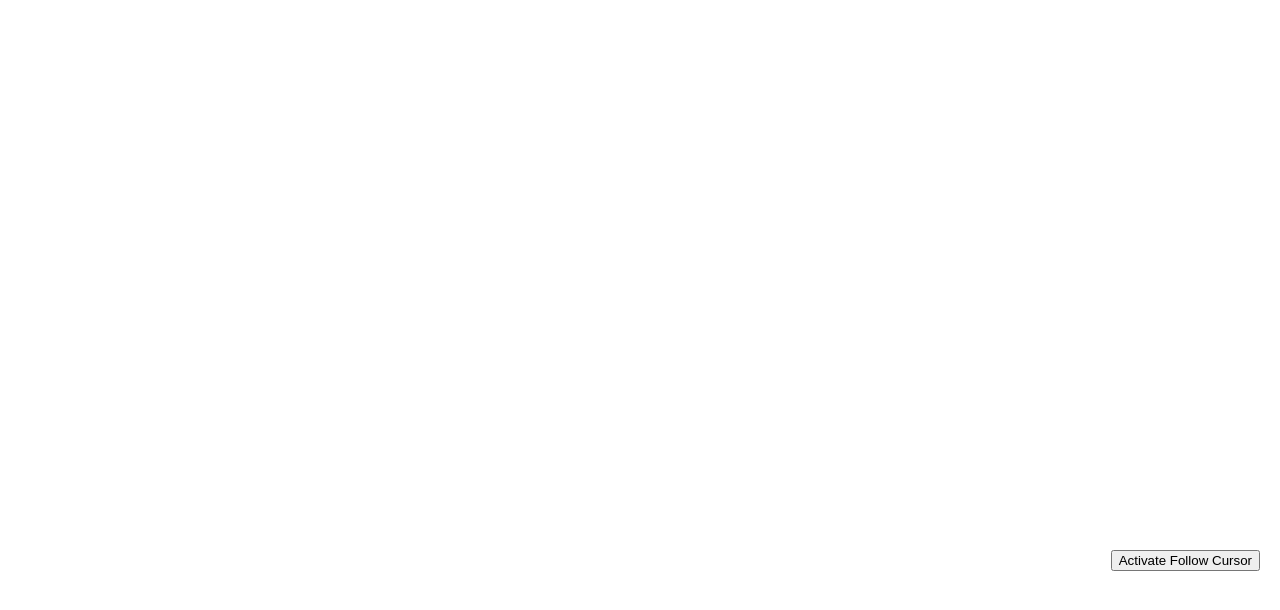
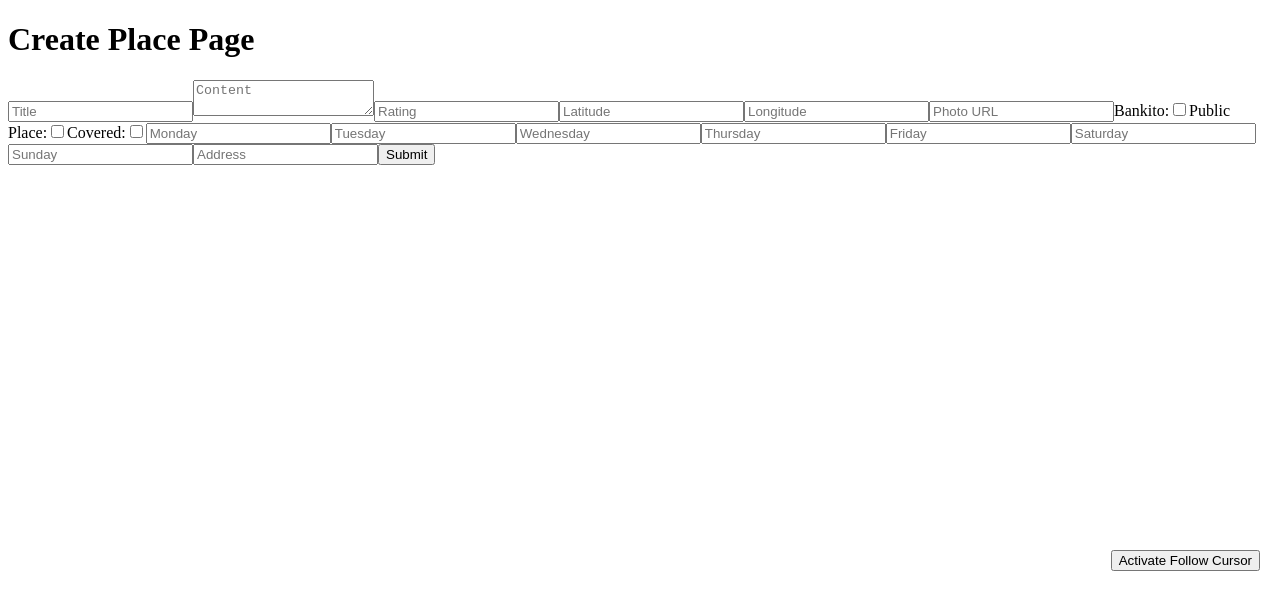
Before and after one commit to intxz/Bankitos-FrontendWEB, a React (Create React App) app: page /create_place in a window 1280 px wide. Shown: the top 610 px of the page. Built offline with nearby package versions, Linux system fonts and the light colour scheme.

Commit message:
working createplace

```diff
--- /dev/null
+++ b/src/components/createPlace/CreatePlace.css
@@ -0,0 +1,82 @@
+.create-place-container {
+  max-width: 400px;
+  margin: 0 auto;
+  padding: 20px;
+  background-color: transparent;
+  border-radius: 10px;
+  box-shadow: 0 0 10px rgba(0, 0, 0, 0.1);
+  justify-content: center;
+  align-items: center;
+  display: flex;
+  flex-direction: column;
+  transition: background-color 0.5s linear;
+}
+
+.create-place-container:hover {
+  background-color: rgba(0, 0, 0, 0.22);
+  box-shadow: 0 0 10px rgba(0, 0, 0, 0.9);
+}
+
+.create-place-form {
+  display: flex;
+  flex-direction: column;
+}
+
+.create-place-input {
+  margin-bottom: 15px;
+  padding: 10px;
+  border: 1px solid #727272;
+  border-radius: 5px;
+  font-size: 16px;
+  background-color: transparent;
+}
+
+.create-place-input:hover {
+  border: 1px solid #333;
+}
+
+.create-place-button {
+  padding: 10px 20px;
+  background-color: #333;
+  color: #fff;
+  border: none;
+  border-radius: 5px;
+  font-size: 16px;
+  cursor: pointer;
+  transition: background-color 0.3s;
+}
+
+.create-place-button:hover {
+  background-color: #555;
+}
+
+.create-place-input:focus {
+  outline: none;
+  border-color: #333;
+}
+
+.red-placeholder::placeholder {
+  color: red;
+}
+
+@keyframes shake {
+  0% {
+    transform: translateX(0);
+  }
+  25% {
+    transform: translateX(5px);
+  }
+  50% {
+    transform: translateX(-5px);
+  }
+  75% {
+    transform: translateX(5px);
+  }
+  100% {
+    transform: translateX(0);
+  }
+}
+
+.shake-animation {
+  animation: shake 0.5s ease-in-out;
+}
--- /dev/null
+++ b/src/components/createPlace/CreatePlace.tsx
@@ -0,0 +1,290 @@
+import React, { useState } from "react";
+import axios from "axios";
+import { Place } from "../../models/place";
+import "./CreatePlace.css";
+import { useNavigate } from "react-router-dom";
+
+const apiUrl = "http://localhost:3000";
+
+interface FormErrors {
+  [key: string]: string;
+}
+
+function CreatePlace({ _id, token }: { _id: string, token:string }) {
+  const navigate = useNavigate();
+  const [title, setTitle] = useState("");
+  const [content, setContent] = useState("");
+  const [rating, setRating] = useState("");
+  const [latitude, setLatitude] = useState("");
+  const [longitude, setLongitude] = useState("");
+  const [photo, setPhoto] = useState("");
+  const [bankito, setBankito] = useState(false);
+  const [publicplace, setPublicPlace] = useState(false);
+  const [covered, setCovered] = useState(false);
+  const [monday, setMonday] = useState("");
+  const [tuesday, setTuesday] = useState("");
+  const [wednesday, setWednesday] = useState("");
+  const [thursday, setThursday] = useState("");
+  const [friday, setFriday] = useState("");
+  const [saturday, setSaturday] = useState("");
+  const [sunday, setSunday] = useState("");
+  const [address, setAddress] = useState("");
+  const [error, setError] = useState("");
+  const [errors, setErrors] = useState<FormErrors>({});
+
+  const [validFields, setValidFields] = useState({
+    title: true,
+    content: true,
+    rating: true,
+    latitude: true,
+    longitude: true,
+    photo: true,
+    bankito: true,
+    publicplace: true,
+    covered: true,
+    monday: true,
+    tuesday: true,
+    wednesday: true,
+    thursday: true,
+    friday: true,
+    saturday: true,
+    sunday: true,
+    address: true,
+  });
+
+  const validateField = (fieldName: string, value: string) => {
+    let errorMessage = "";
+    let isValid = true;
+
+    switch (fieldName) {
+      case "title":
+      case "content":
+      case "rating":
+      case "latitude":
+      case "longitude":
+      case "photo":
+      case "monday":
+      case "tuesday":
+      case "wednesday":
+      case "thursday":
+      case "friday":
+      case "saturday":
+      case "sunday":
+      case "address":
+        isValid = value.trim() !== "";
+        break;
+      default:
+        break;
+    }
+
+    setErrors((prevErrors) => ({
+      ...prevErrors,
+      [fieldName]: errorMessage,
+    }));
+
+    setValidFields((prevValidFields) => ({
+      ...prevValidFields,
+      [fieldName]: isValid,
+    }));
+  };
+
+  const handleSubmit = async (e: React.FormEvent<HTMLFormElement>) => {
+    e.preventDefault();
+    try {
+      validateField("title", title);
+      validateField("content", content);
+      validateField("rating", rating);
+      validateField("latitude", latitude);
+      validateField("longitude", longitude);
+      validateField("photo", photo);
+      validateField("monday", monday);
+      validateField("tuesday", tuesday);
+      validateField("wednesday", wednesday);
+      validateField("thursday", thursday);
+      validateField("friday", friday);
+      validateField("saturday", saturday);
+      validateField("sunday", sunday);
+      validateField("address", address);
+
+      const isFormValid = Object.values(errors).every((error) => error === "");
+      if (isFormValid) {
+        const newPlace: Place = {
+          title,
+          content,
+          author: _id,
+          rating: parseFloat(rating),
+          coords: {
+            latitude: parseFloat(latitude),
+            longitude: parseFloat(longitude),
+          },
+          photo,
+          typeOfPlace: {
+            bankito,
+            public: publicplace,
+            covered,
+          },
+          schedule: {
+            monday,
+            tuesday,
+            wednesday,
+            thursday,
+            friday,
+            saturday,
+            sunday,
+          },
+          address,
+        };
+        // Set up headers with authorization token
+        const headers = {
+          "x-access-token": token,
+        };
+        // Make POST request with headers
+        const response = await axios.post(apiUrl + "/place", newPlace, {
+          headers: headers,
+        });
+        console.log(response.data);
+        console.log(newPlace);
+      } else {
+        setError("Please fill in all required fields correctly");
+      }
+    } catch (error) {
+      setError("Failed to submit the form");
+    }
+  };
+
+  return (
+    <form onSubmit={handleSubmit}>
+      {/* Title */}
+      <input
+        type="text"
+        value={title}
+        onChange={(e) => setTitle(e.target.value)}
+        placeholder="Title"
+      />
+      {/* Content */}
+      <textarea
+        value={content}
+        onChange={(e) => setContent(e.target.value)}
+        placeholder="Content"
+      />
+      {/* Rating */}
+      <input
+        type="text"
+        value={rating}
+        onChange={(e) => setRating(e.target.value)}
+        placeholder="Rating"
+      />
+      {/* Latitude */}
+      <input
+        type="text"
+        value={latitude}
+        onChange={(e) => setLatitude(e.target.value)}
+        placeholder="Latitude"
+      />
+      {/* Longitude */}
+      <input
+        type="text"
+        value={longitude}
+        onChange={(e) => setLongitude(e.target.value)}
+        placeholder="Longitude"
+      />
+      {/* Photo */}
+      <input
+        type="text"
+        value={photo}
+        onChange={(e) => setPhoto(e.target.value)}
+        placeholder="Photo URL"
+      />
+      {/* Bankito */}
+      <label>
+        Bankito:
+        <input
+          type="checkbox"
+          checked={bankito}
+          onChange={(e) => setBankito(e.target.checked)}
+        />
+      </label>
+      {/* Public Place */}
+      <label>
+        Public Place:
+        <input
+          type="checkbox"
+          checked={publicplace}
+          onChange={(e) => setPublicPlace(e.target.checked)}
+        />
+      </label>
+      {/* Covered */}
+      <label>
+        Covered:
+        <input
+          type="checkbox"
+          checked={covered}
+          onChange={(e) => setCovered(e.target.checked)}
+        />
+      </label>
+      {/* Schedule */}
+      {/* Monday */}
+      <input
+        type="text"
+        value={monday}
+        onChange={(e) => setMonday(e.target.value)}
+        placeholder="Monday"
+      />
+      {/* Tuesday */}
+      <input
+        type="text"
+        value={tuesday}
+        onChange={(e) => setTuesday(e.target.value)}
+        placeholder="Tuesday"
+      />
+      {/* Wednesday */}
+      <input
+        type="text"
+        value={wednesday}
+        onChange={(e) => setWednesday(e.target.value)}
+        placeholder="Wednesday"
+      />
+      {/* Thursday */}
+      <input
+        type="text"
+        value={thursday}
+        onChange={(e) => setThursday(e.target.value)}
+        placeholder="Thursday"
+      />
+      {/* Friday */}
+      <input
+        type="text"
+        value={friday}
+        onChange={(e) => setFriday(e.target.value)}
+        placeholder="Friday"
+      />
+      {/* Saturday */}
+      <input
+        type="text"
+        value={saturday}
+        onChange={(e) => setSaturday(e.target.value)}
+        placeholder="Saturday"
+      />
+      {/* Sunday */}
+      <input
+        type="text"
+        value={sunday}
+        onChange={(e) => setSunday(e.target.value)}
+        placeholder="Sunday"
+      />
+      {/* Address */}
+      <input
+        type="text"
+        value={address}
+        onChange={(e) => setAddress(e.target.value)}
+        placeholder="Address"
+      />
+      {/* Submit Button */}
+      <button type="submit">Submit</button>
+      {/* Error Message */}
+      {error && <div>{error}</div>}
+    </form>
+  );
+}
+
+export default CreatePlace;
--- a/src/index.tsx
+++ b/src/index.tsx
@@ -4,6 +4,7 @@ import "./index.css";
 import reportWebVitals from "./reportWebVitals";
 import Welcome from "./components/welcome/Welcome";
 import MainPage from "./pages/MainPageOfUser/MainPage";
+import CreatePlacePage from './pages/Places/CreatePlacePage'
 import XD from "./pages/MainPageOfUser/xd";
 import { BrowserRouter as Router, Routes, Route } from "react-router-dom";
 import FollowCursorWindow from "./utils/Inclusism/FollowCursorWindow";
@@ -11,8 +12,6 @@ import FollowCursorWindow from "./utils/Inclusism/FollowCursorWindow";
 const root = ReactDOM.createRoot(
   document.getElementById("root") as HTMLElement,
 );
-
-
 
 function RoutesApp() {
   const [isFollowCursorActive, setIsFollowCursorActive] = useState(false);
@@ -28,6 +27,7 @@ function RoutesApp() {
           <Route path="/" element={<Welcome />} />
           <Route path="/main_page" element={<MainPage />} />
           <Route path="/xd" element={<XD />} />
+          <Route path="/create_place" element={<CreatePlacePage />} />
         </Routes>
       </Router>
       <button className="btn" onClick={toggleFollowCursor}>
--- /dev/null
+++ b/src/pages/Places/CreatePlacePage.tsx
@@ -0,0 +1,27 @@
+import React, { useEffect, useState } from "react";
+import CreatePlace from "../../components/createPlace/CreatePlace";
+import axios from "axios";
+import { useNavigate } from "react-router-dom";
+
+function CreatePlacePage() {
+  const [token, setToken] = useState<string>("");
+  const [_id, setId] = useState<string>("");
+
+  useEffect(() => {
+    const storedToken: string | null = localStorage.getItem("token");
+    const storedId: string | null = localStorage.getItem("_id");
+    if (storedToken && storedId) {
+      setToken(storedToken);
+      setId(storedId);
+    }
+  }, []);
+
+  return (
+    <div>
+      <h1>Create Place Page</h1>
+      <CreatePlace _id={_id} token={token} />
+    </div>
+  );
+}
+
+export default CreatePlacePage;
```
Also changed, not shown: src/models/place.ts (+4 -4 lines).
